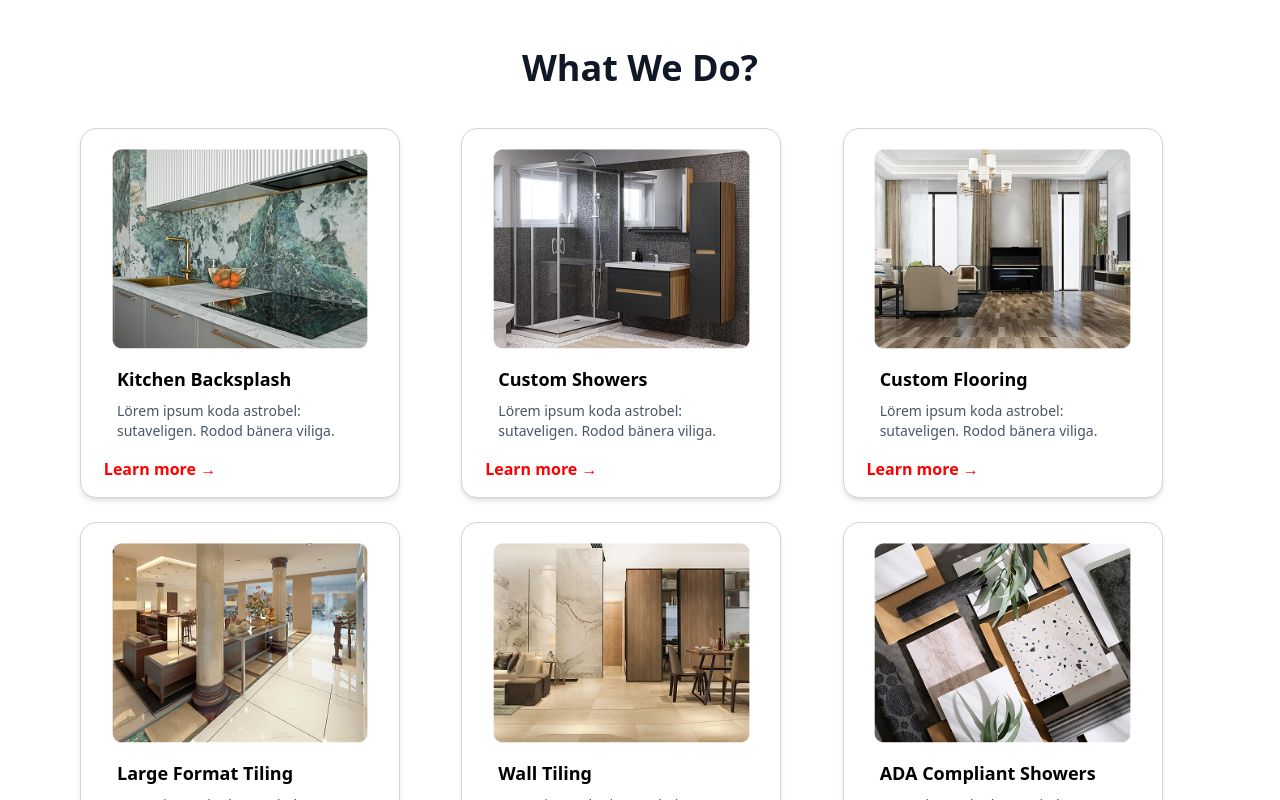
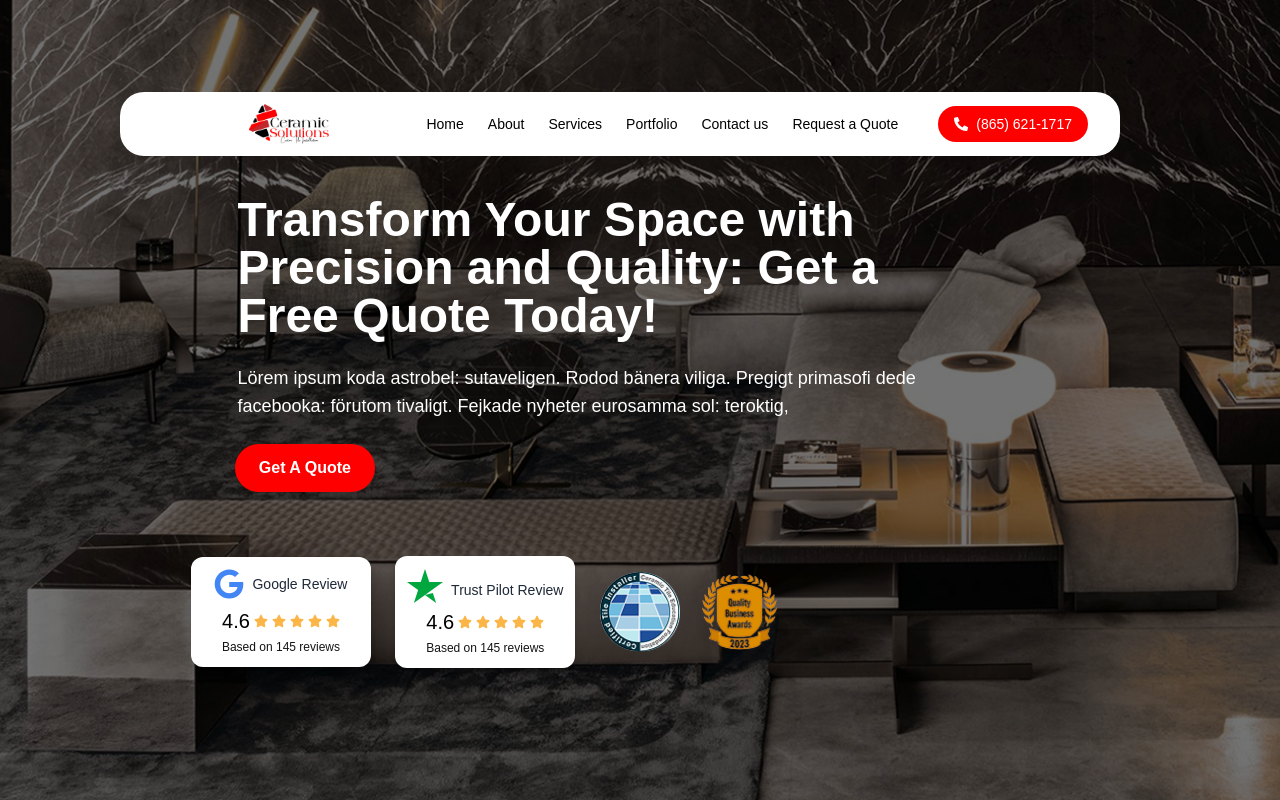
Before and after one commit to sunita0987/ceramic-solutions, a React (Vite) app: page /services in a window 1280 px wide. Shown: the top 800 px of the page. Built offline with nearby package versions, Linux system fonts and the light colour scheme.

Commit message:
space remove

```diff
--- a/src/App.jsx
+++ b/src/App.jsx
@@ -23,7 +23,7 @@ function App() {
   return (
     <>
       <Router>
-        {/* <Header /> */}
+        <Header />
         <ServicesData />
         <Choose/>
         <Customer/>
--- a/src/components/Faq.jsx
+++ b/src/components/Faq.jsx
@@ -51,7 +51,6 @@
 //   );
 // }
 // export default Faq;
-
 
 import { useState } from "react";
 import { FaChevronDown, FaChevronUp } from "react-icons/fa";
```
Also changed, not shown: src/components/ServiceCard.jsx (+8 -2 lines), src/components/ServicesData.jsx (line endings or trailing spaces).
